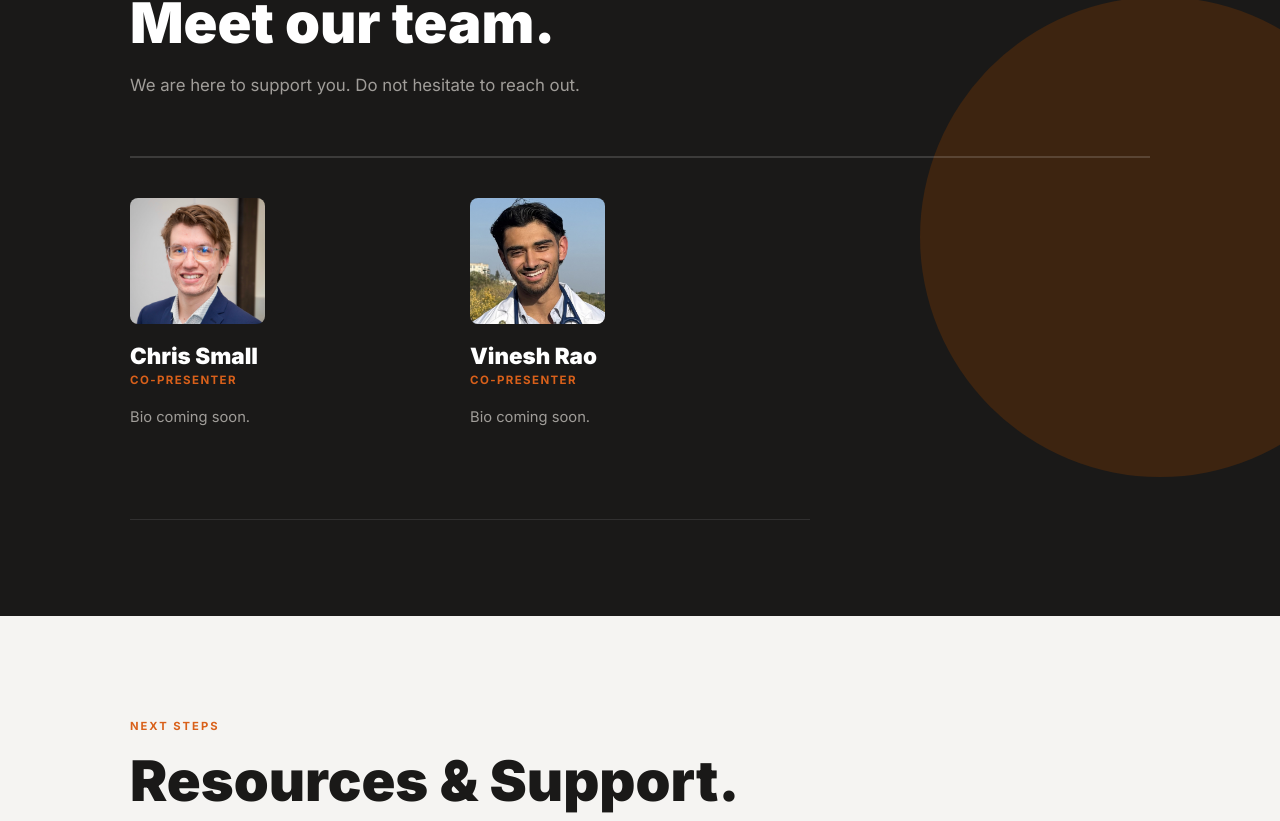
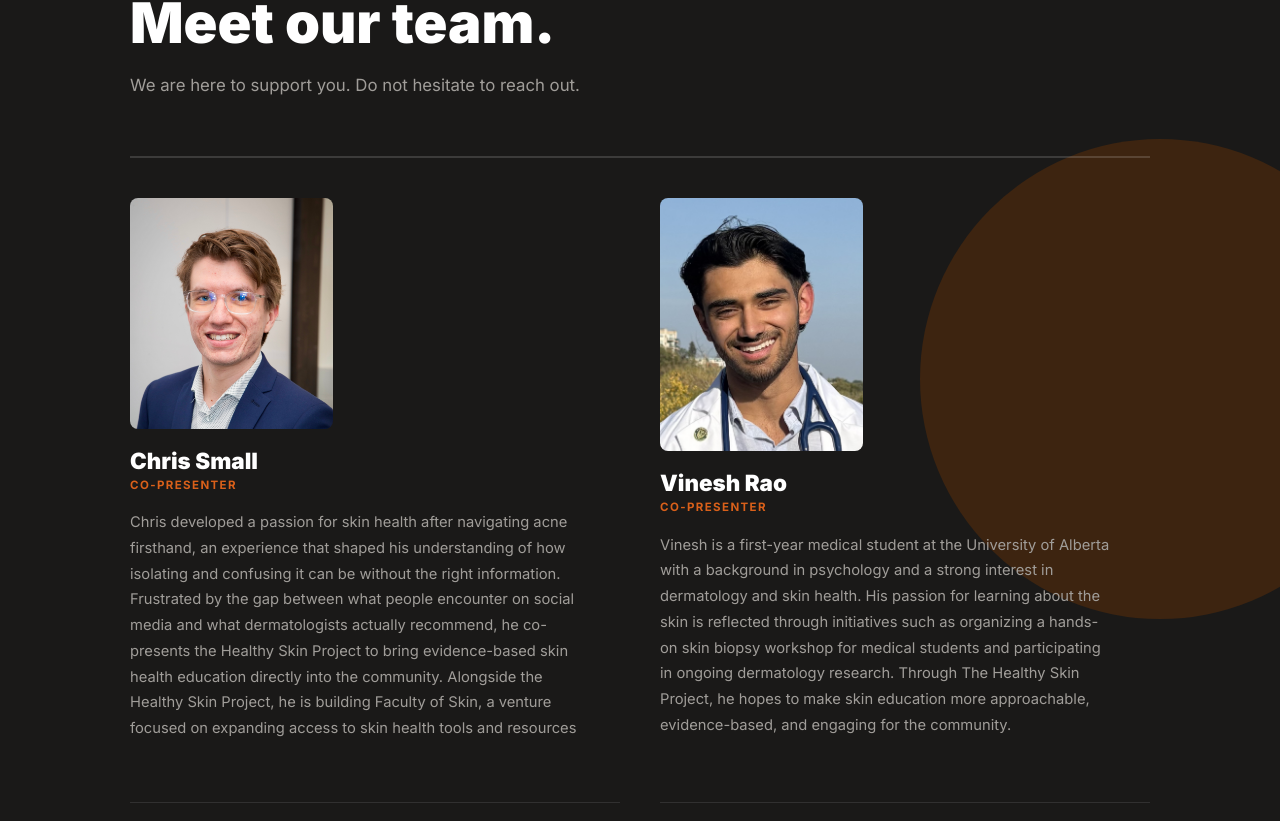
Before and after one commit to Skin-Guild/landing-page, a React (Vite) app: page / in a window 1280 px wide. Shown: the part 1959-2780 px from the top of the page. Built offline with nearby package versions, Linux system fonts and the light colour scheme.

Commit message:
Added bios

```diff
--- a/src/App.css
+++ b/src/App.css
@@ -233,7 +233,7 @@
 .team-grid {
   display: grid;
   grid-template-columns: repeat(auto-fill, minmax(340px, 1fr));
-  gap: 0;
+  gap: 2.5rem;
   position: relative;
   z-index: 1;
   border-top: 2px solid rgba(255,255,255,0.15);
--- a/src/components/Team.tsx
+++ b/src/components/Team.tsx
@@ -2,7 +2,6 @@ interface TeamMember {
   name: string
   role: string
   bio: string
-  initials: string
   color: string
   image?: string
 }
@@ -11,16 +10,14 @@ const team: TeamMember[] = [
   {
     name: 'Chris Small',
     role: 'Co-Presenter',
-    bio: 'Bio coming soon.',
-    initials: 'CS',
+    bio: 'Chris developed a passion for skin health after navigating acne firsthand, an experience that shaped his understanding of how isolating and confusing it can be without the right information. Frustrated by the gap between what people encounter on social media and what dermatologists actually recommend, he co-presents the Healthy Skin Project to bring evidence-based skin health education directly into the community. Alongside the Healthy Skin Project, he is building Faculty of Skin, a venture focused on expanding access to skin health tools and resources',
     color: '#4f46e5',
     image: '/chris.jpg',
   },
   {
     name: 'Vinesh Rao',
     role: 'Co-Presenter',
-    bio: 'Bio coming soon.',
-    initials: 'VR',
+    bio: 'Vinesh is a first-year medical student at the University of Alberta with a background in psychology and a strong interest in dermatology and skin health. His passion for learning about the skin is reflected through initiatives such as organizing a hands-on skin biopsy workshop for medical students and participating in ongoing dermatology research. Through The Healthy Skin Project, he hopes to make skin education more approachable, evidence-based, and engaging for the community.',
     color: '#0891b2',
     image: '/vin.jpg',
   },
```
